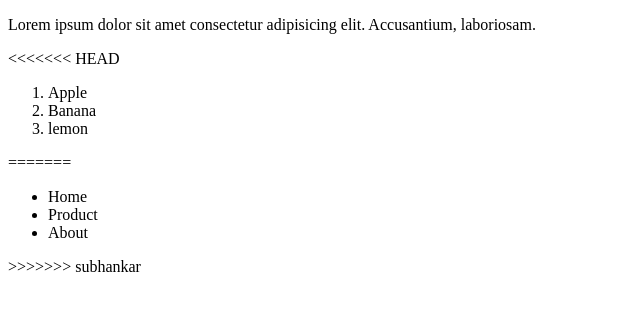
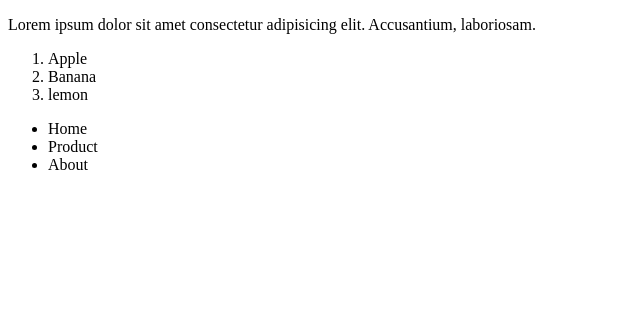
Before and after one commit to subhankar6498/Github_0, a plain HTML site: page index.html in a window 1280 px wide. Shown: the whole page, without its empty margins (0-640 px from the left). Drawn offline with Linux system fonts and the light colour scheme.

Commit message:
remove message of merge conflict

```diff
--- a/index.html
+++ b/index.html
@@ -11,13 +11,11 @@
       Lorem ipsum dolor sit amet consectetur adipisicing elit. Accusantium,
       laboriosam.
     </p>
-<<<<<<< HEAD
     <ol>
       <li>Apple</li>
       <li>Banana</li>
       <li>lemon</li>
     </ol>
-=======
     <nav>
       <ul>
         <li>Home</li>
@@ -25,6 +23,5 @@
         <li>About</li>
       </ul>
     </nav>
->>>>>>> subhankar
   </body>
 </html>
```
